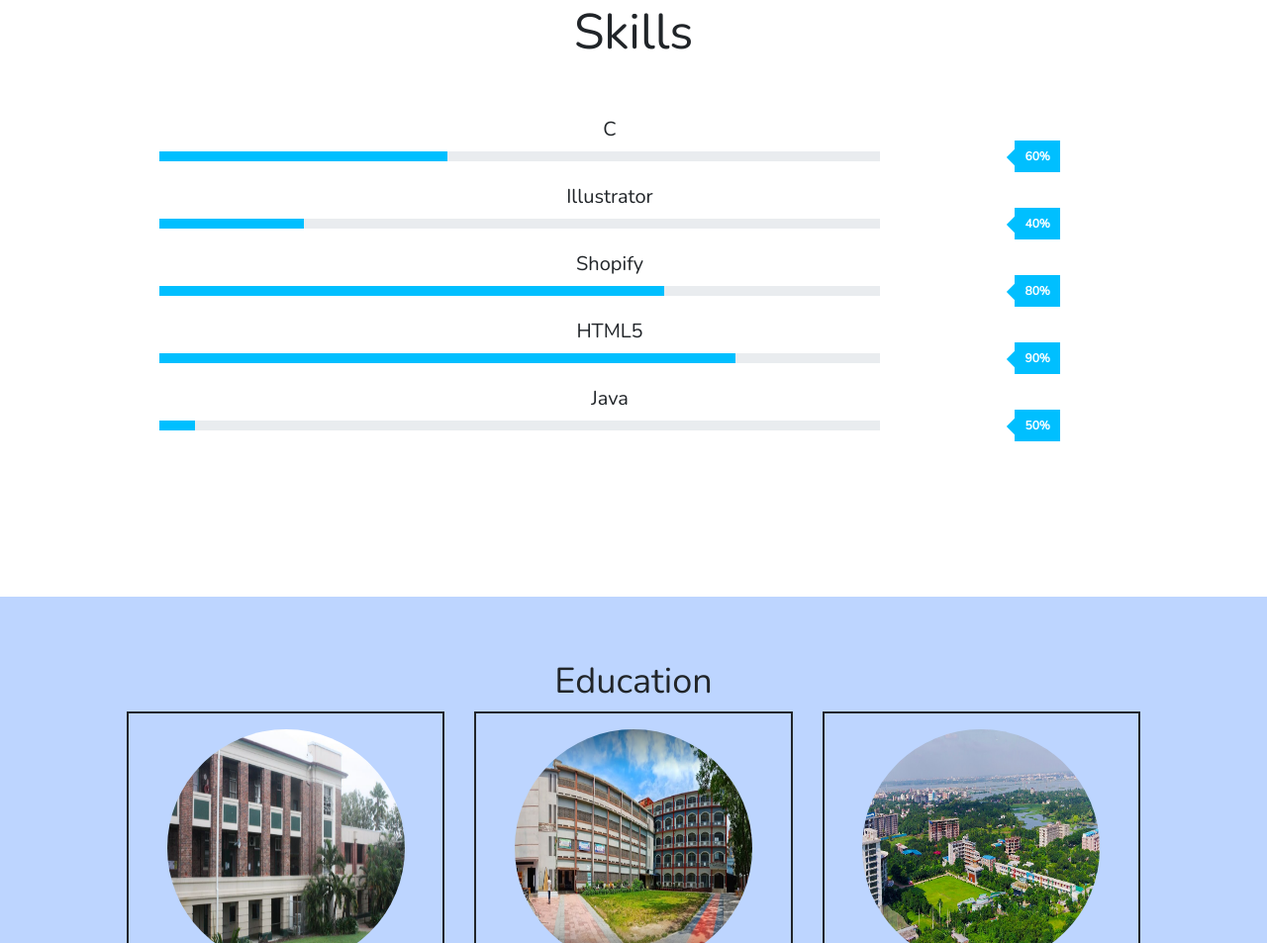
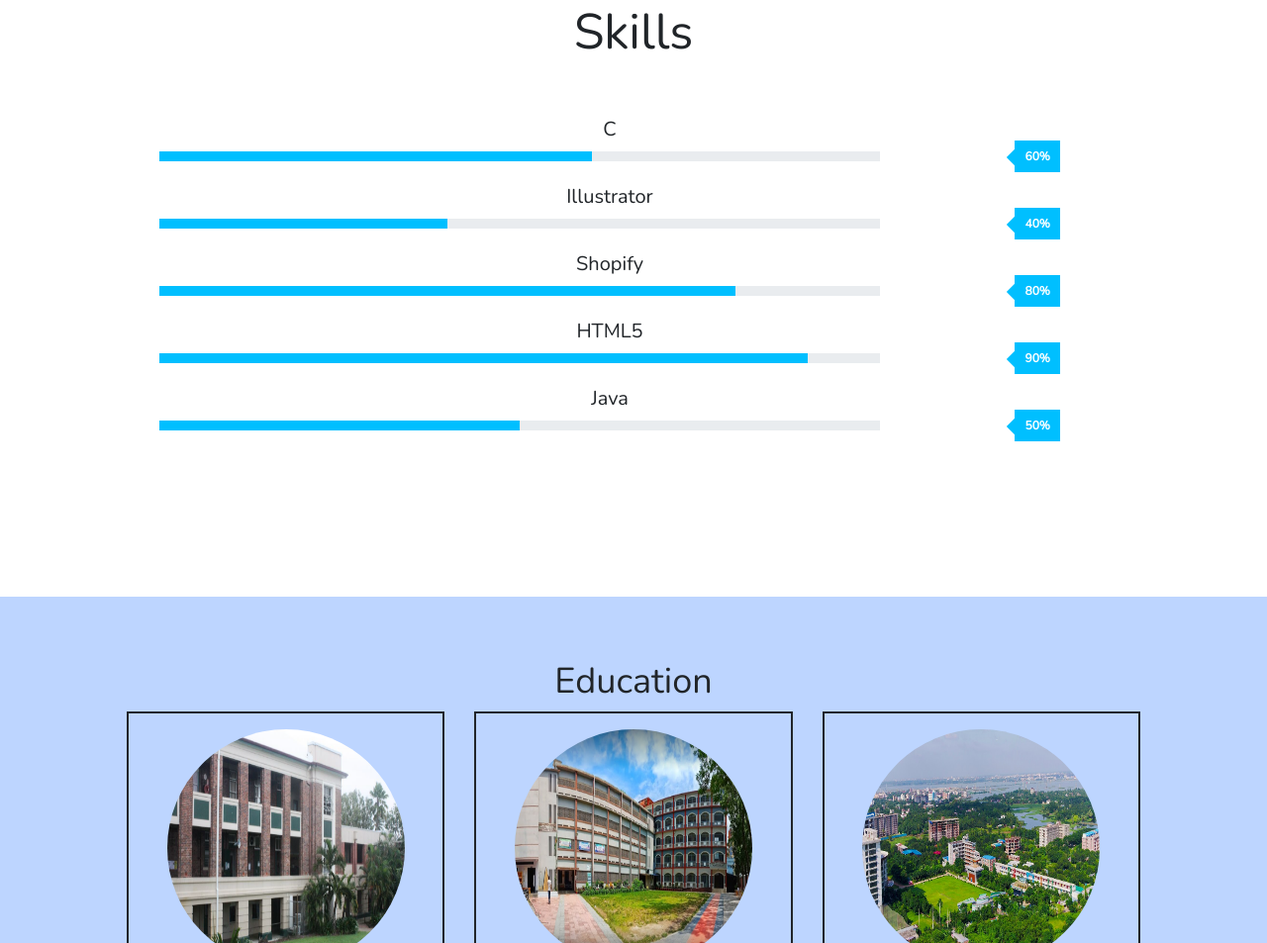
Before and after one commit to StrikerX0X/potrty, a plain HTML site: page index.html in a window 1280 px wide. Shown: the part 1265-2218 px from the top of the page at 99% size. Drawn offline with nearby package versions, Linux system fonts and the light colour scheme.

Commit message:
Update index.html

```diff
--- a/index.html
+++ b/index.html
@@ -48,7 +48,7 @@
                             <h5>C</h5>
                             <div class="progrs mb-4">
                                 <div class="progress">
-                                    <div class="progress-bar" role="progressbar" style="width: 40%" aria-valuenow="40" aria-valuemin="0" aria-valuemax="100"></div>
+                                    <div class="progress-bar" role="progressbar" style="width: 60%" aria-valuenow="40" aria-valuemin="0" aria-valuemax="100"></div>
                                 </div>
                                 <div class="percent">
                                     <span class="badge badge-percent">60%</span>
@@ -57,7 +57,7 @@
                             <h5>Illustrator</h5>
                             <div class="progrs mb-4">
                                 <div class="progress">
-                                    <div class="progress-bar" role="progressbar" style="width: 20%" aria-valuenow="20" aria-valuemin="0" aria-valuemax="100"></div>
+                                    <div class="progress-bar" role="progressbar" style="width: 40%" aria-valuenow="20" aria-valuemin="0" aria-valuemax="100"></div>
                                 </div>
                                 <div class="percent">
                                     <span class="badge badge-percent">40%</span>
@@ -66,7 +66,7 @@
                             <h5>Shopify</h5>
                             <div class="progrs mb-4">
                                 <div class="progress">
-                                    <div class="progress-bar" role="progressbar" style="width: 70%" aria-valuenow="80" aria-valuemin="0" aria-valuemax="100"></div>
+                                    <div class="progress-bar" role="progressbar" style="width: 80%" aria-valuenow="80" aria-valuemin="0" aria-valuemax="100"></div>
                                 </div>
                                 <div class="percent">
                                     <span class="badge badge-percent">80%</span>
@@ -75,7 +75,7 @@
                             <h5>HTML5</h5>
                             <div class="progrs mb-4">
                                 <div class="progress">
-                                    <div class="progress-bar" role="progressbar" style="width: 80%" aria-valuenow="80" aria-valuemin="0" aria-valuemax="100"></div>
+                                    <div class="progress-bar" role="progressbar" style="width: 90%" aria-valuenow="80" aria-valuemin="0" aria-valuemax="100"></div>
                                 </div>
                                 <div class="percent">
                                     <span class="badge badge-percent">90%</span>
@@ -84,7 +84,7 @@
                             <h5>Java</h5>
                             <div class="progrs mb-4">
                                 <div class="progress">
-                                    <div class="progress-bar" role="progressbar" style="width: 5%" aria-valuenow="80" aria-valuemin="0" aria-valuemax="100"></div>
+                                    <div class="progress-bar" role="progressbar" style="width: 50%" aria-valuenow="80" aria-valuemin="0" aria-valuemax="100"></div>
                                 </div>
                                 <div class="percent">
                                     <span class="badge badge-percent">50%</span>
```
